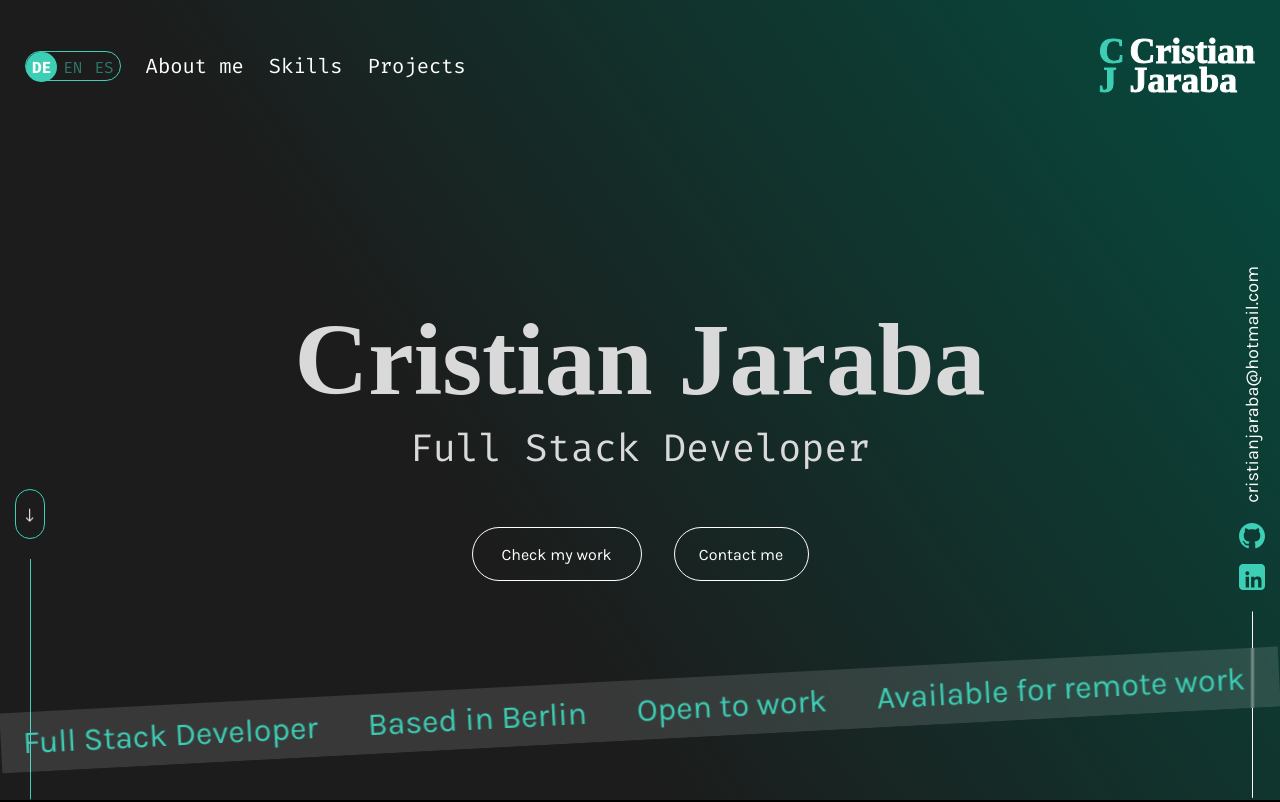
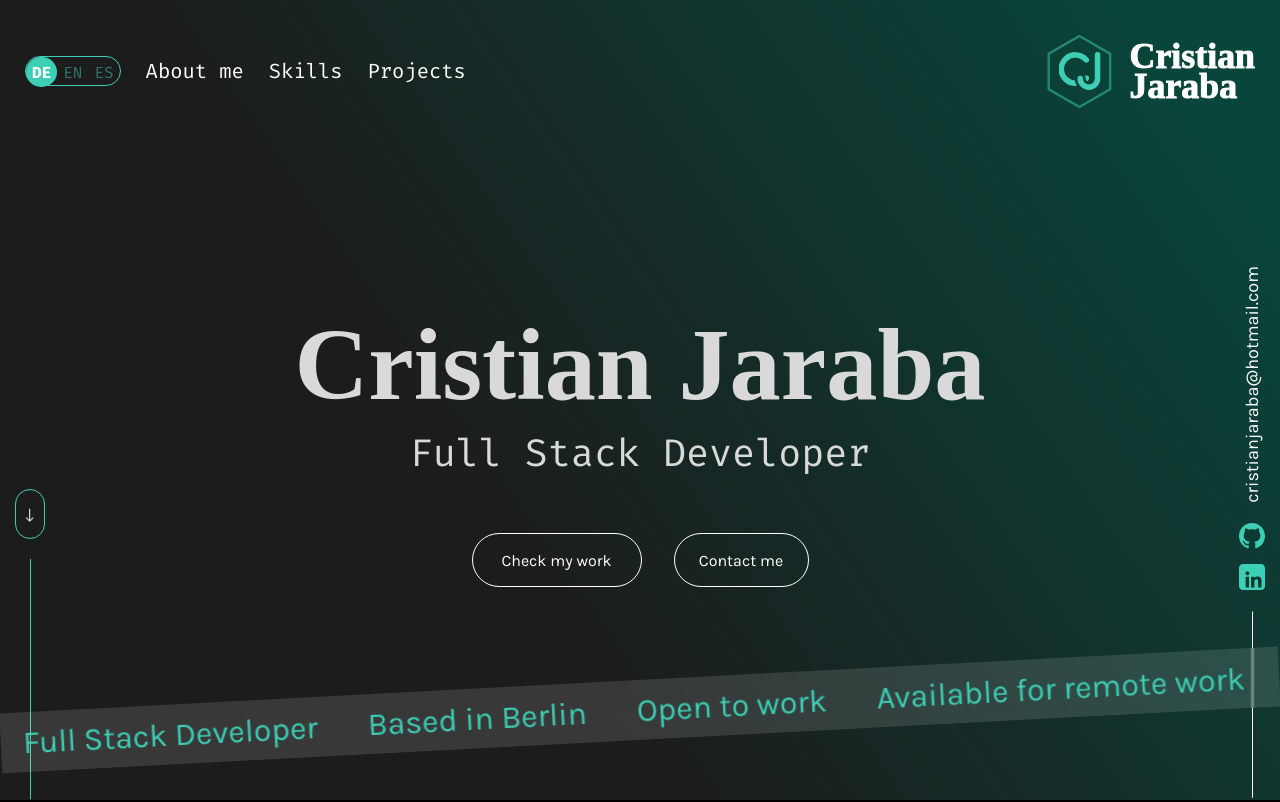
Before and after one commit to cristianjaraba/Portfolio, an Angular app: page / in a window 1280 px wide. Shown: the top 802 px of the page. Built offline with nearby package versions, Linux system fonts and the light colour scheme; a web font is replaced by a local one.

Commit message:
feat(logo): replace CJ initials with interlocked SVG monogram (AI generated)

```diff
--- a/src/app/layout/footer/footer.html
+++ b/src/app/layout/footer/footer.html
@@ -1,15 +1,6 @@
 <footer class="footer">
     <div class="footer__brand">
-        <div class="personal-logo">
-            <div class="personal-logo__initials">
-                <span class="personal-logo__letter personal-logo__letter--c">C</span>
-                <span class="personal-logo__letter personal-logo__letter--j">J</span>
-            </div>
-            <div class="personal-logo__name">
-                <span>Cristian</span>
-                <span>Jaraba</span>
-            </div>
-        </div>
+        <app-personal-logo />
         <div class="footer__info">
             <span>Full Stack Developer</span>
             <span>Berlin Germany</span>
--- a/src/app/layout/footer/footer.scss
+++ b/src/app/layout/footer/footer.scss
@@ -13,9 +13,8 @@
         gap: 10px;
     }
 
-    .personal-logo {
-        @include mix.personal-logo(clamp(1.4rem, 2ddvw, 1.75rem));
-        width: fit-content;
+    app-personal-logo {
+        font-size: clamp(1.4rem, 2dvw, 1.75rem);
     }
 
     &__info {
--- a/src/app/layout/footer/footer.ts
+++ b/src/app/layout/footer/footer.ts
@@ -1,7 +1,8 @@
 import { Component } from '@angular/core';
+import { PersonalLogo } from '../../shared/components/personal-logo/personal-logo';
 
 @Component({
-  imports: [],
+  imports: [PersonalLogo],
   selector: 'app-footer',
   styleUrl: './footer.scss',
   templateUrl: './footer.html',
--- a/src/app/layout/header/header.html
+++ b/src/app/layout/header/header.html
@@ -18,16 +18,7 @@
             </ul>
         </nav>
     </div>
-    <div class="personal-logo">
-        <div class="personal-logo__initials">
-            <span class="personal-logo__letter personal-logo__letter--c">C</span>
-            <span class="personal-logo__letter personal-logo__letter--j">J</span>
-        </div>
-        <div class="personal-logo__name">
-            <span>Cristian</span>
-            <span>Jaraba</span>
-        </div>
-    </div>
+    <app-personal-logo />
     <div class="navigation_menu" #menu>
         <a (click)="openDialog()">
             <svg class="navigation_menu__menu_icon" width="32" height="22" viewBox="0 0 32 22" fill="none"
--- a/src/app/layout/header/header.scss
+++ b/src/app/layout/header/header.scss
@@ -70,8 +70,8 @@ nav {
 // Personal logo
 // ==========================================================================
 
-.personal-logo {
-  @include mix.personal-logo;
+app-personal-logo {
+  font-size: clamp(1.75rem, 2.8dvw, 2.75rem);
 }
 
 // ==========================================================================
--- a/src/app/layout/header/header.ts
+++ b/src/app/layout/header/header.ts
@@ -1,9 +1,10 @@
 import { Component, ElementRef, ViewChild } from '@angular/core';
 import { Language } from '../../core/interfaces/language';
 import { RouterLink } from '@angular/router';
+import { PersonalLogo } from '../../shared/components/personal-logo/personal-logo';
 
 @Component({
-  imports: [RouterLink],
+  imports: [RouterLink, PersonalLogo],
   selector: 'app-header',
   styleUrl: './header.scss',
   templateUrl: './header.html',
--- /dev/null
+++ b/src/app/shared/components/personal-logo/personal-logo.html
@@ -0,0 +1,18 @@
+<div class="personal-logo">
+    <svg class="personal-logo__mark" viewBox="0 0 100 100" aria-hidden="true">
+        <mask [attr.id]="maskId">
+            <rect width="100" height="100" fill="#fff" />
+            <path d="M 73 29 L 73 59 A 11 11 0 0 1 51 59" fill="none" stroke="#000" stroke-width="14"
+                stroke-linecap="round" />
+        </mask>
+        <polygon class="personal-logo__frame" points="50,5 88.97,27.5 88.97,72.5 50,95 11.03,72.5 11.03,27.5" />
+        <g class="personal-logo__monogram">
+            <path d="M 58.8 35.4 A 18 18 0 1 0 58.8 58.6" [attr.mask]="maskRef" />
+            <path d="M 73 29 L 73 59 A 11 11 0 0 1 51 59" />
+        </g>
+    </svg>
+    <div class="personal-logo__name">
+        <span>Cristian</span>
+        <span>Jaraba</span>
+    </div>
+</div>
--- /dev/null
+++ b/src/app/shared/components/personal-logo/personal-logo.scss
@@ -0,0 +1,92 @@
+@use '../../../../styles/mixins' as mix;
+@use '../../../../styles/variables' as vars;
+@use '../../../../styles/fonts';
+
+:host {
+  display: block;
+  width: fit-content;
+  font-size: inherit;
+}
+
+.personal-logo {
+  @include mix.flex-center;
+  gap: 0.3em;
+  cursor: pointer;
+  font-weight: bold;
+  font-family: 'Karla';
+  font-size: inherit;
+}
+
+// ==========================================================================
+// Mark
+// ==========================================================================
+
+.personal-logo__mark {
+  height: 2.2em;
+  width: 2.2em;
+  flex: none;
+  overflow: visible;
+}
+
+.personal-logo__frame {
+  fill: none;
+  stroke: vars.$primary-green;
+  stroke-width: 3;
+  stroke-linejoin: round;
+  opacity: 0.5;
+  transition: opacity 0.35s ease, stroke-width 0.35s ease;
+}
+
+.personal-logo__monogram {
+  fill: none;
+  stroke: vars.$primary-green;
+  stroke-width: 7;
+  stroke-linecap: round;
+  transition: filter 0.35s ease;
+}
+
+// ==========================================================================
+// Wordmark
+// ==========================================================================
+
+.personal-logo__name {
+  color: white;
+  @include mix.flex-column;
+
+  span {
+    display: inline-block;
+    padding: 0;
+    margin: 0;
+    line-height: 0.85;
+    -webkit-text-stroke: 1px white;
+    transition: -webkit-text-fill-color 0.3s ease;
+  }
+}
+
+// ==========================================================================
+// Hover
+// ==========================================================================
+
+.personal-logo:hover {
+  .personal-logo__frame {
+    opacity: 1;
+    stroke-width: 4;
+  }
+
+  .personal-logo__monogram {
+    filter: drop-shadow(0 0 4px rgba(61, 207, 182, 0.9));
+  }
+
+  .personal-logo__name span {
+    -webkit-text-fill-color: transparent;
+  }
+}
+
+@media (prefers-reduced-motion: reduce) {
+
+  .personal-logo__frame,
+  .personal-logo__monogram,
+  .personal-logo__name span {
+    transition: none;
+  }
+}
--- /dev/null
+++ b/src/app/shared/components/personal-logo/personal-logo.ts
@@ -0,0 +1,17 @@
+import { Component } from '@angular/core';
+
+let instanceCount = 0;
+
+@Component({
+  imports: [],
+  selector: 'app-personal-logo',
+  styleUrl: './personal-logo.scss',
+  templateUrl: './personal-logo.html',
+})
+export class PersonalLogo {
+
+  // The monogram masks the C where the J crosses it, so every instance
+  // needs its own mask id to keep the document ids unique.
+  readonly maskId = `personal-logo-mask-${instanceCount++}`;
+  readonly maskRef = `url(#${this.maskId})`;
+}
--- a/src/styles/_mixins.scss
+++ b/src/styles/_mixins.scss
@@ -106,52 +106,6 @@
 }
 
 // ==========================================================================
-// Personal Logo
-// ==========================================================================
-
-@mixin personal-logo($font-size: clamp(1.75rem, 2.8dvw, 2.75rem)) {
-    @include flex-center;
-    gap: 5px;
-    cursor: pointer;
-    font-weight: bold;
-    font-family: 'Karla';
-    font-size: $font-size;
-
-    &__initials {
-        color: vars.$primary-green;
-        @include flex-column;
-        position: relative;
-    }
-
-    &__name {
-        color: white;
-        @include flex-column;
-    }
-
-    &__initials span,
-    &__name span {
-        display: inline-block;
-        padding: 0;
-        margin: 0;
-        line-height: 0.8;
-        -webkit-text-stroke: 1px vars.$primary-green;
-        transition: -webkit-text-fill-color 0.3s ease;
-    }
-
-    &__name span {
-        -webkit-text-stroke-color: white;
-    }
-
-    &:hover {
-
-        .personal-logo__initials span,
-        .personal-logo__name span {
-            -webkit-text-fill-color: transparent;
-        }
-    }
-}
-
-// ==========================================================================
 // Marquee
 // ==========================================================================
 
```
Also changed, not shown: 1 other file (tests, documents, lock files or other folders).
